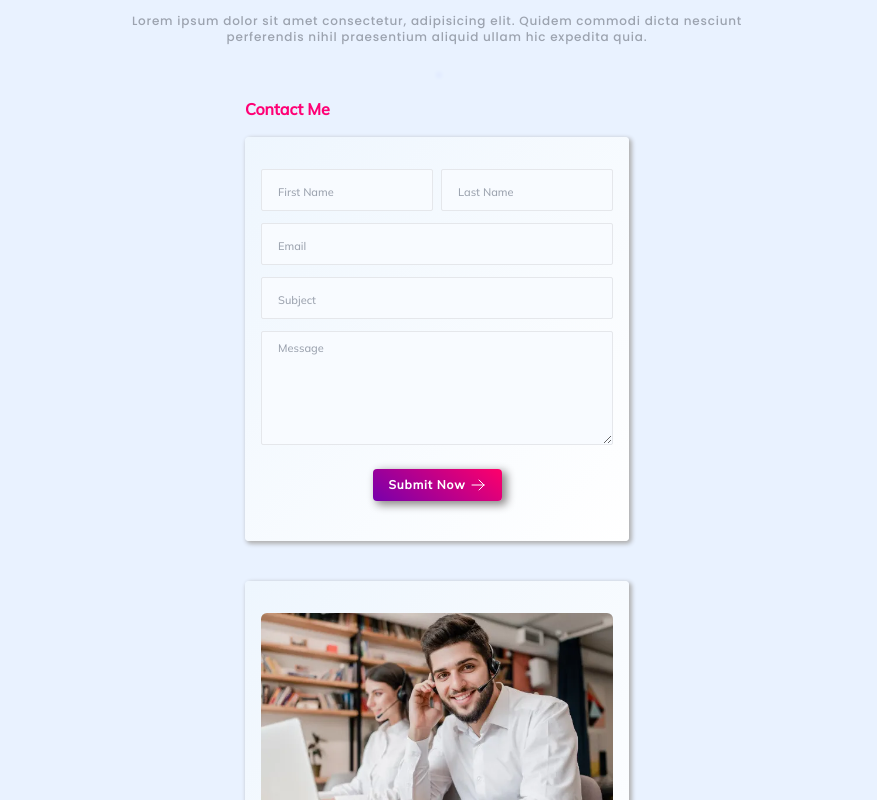
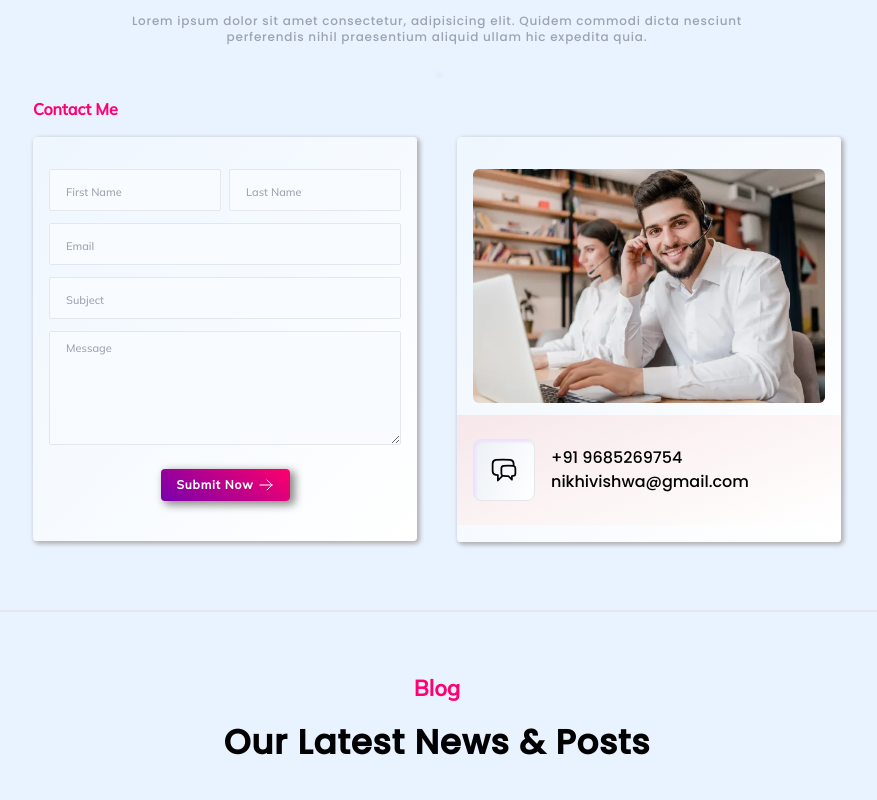
Before and after one commit to nikhivishwaa/portfolio-site, a Next.js app: page / in a window 1280 px wide. Shown: the part 3200-4000 px from the top of the page, without its empty margins (203-1080 px from the left). Built offline with nearby package versions, Linux system fonts and the light colour scheme.

Commit message:
responsive part almost done

```diff
--- a/components/Screens/ContactmeScreen.jsx
+++ b/components/Screens/ContactmeScreen.jsx
@@ -46,7 +46,7 @@ export default function ContactmeScreen() {
               ratione consequuntur nisi!
             </span>
           </div> */}
-          <div className="flex gap-5 lg:gap-10 my-2 justify-center items-center flex-wrap xs:flex-col">
+          <div className="flex gap-5 lg:gap-10 my-2 justify-center items-center flex-wrap max-xs:flex-col">
             <ContactForm />
             <ContactTicket />
           </div>
```
